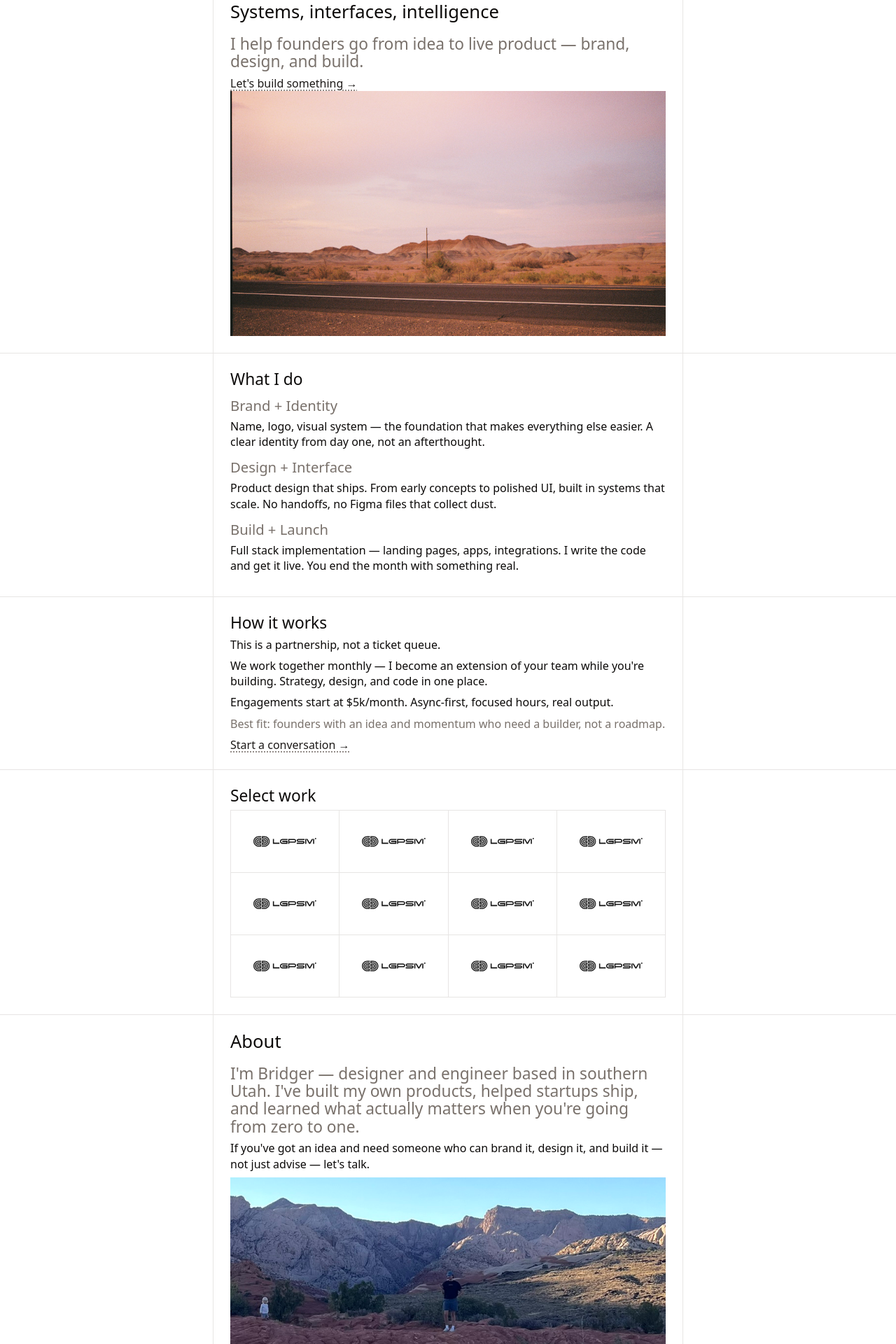
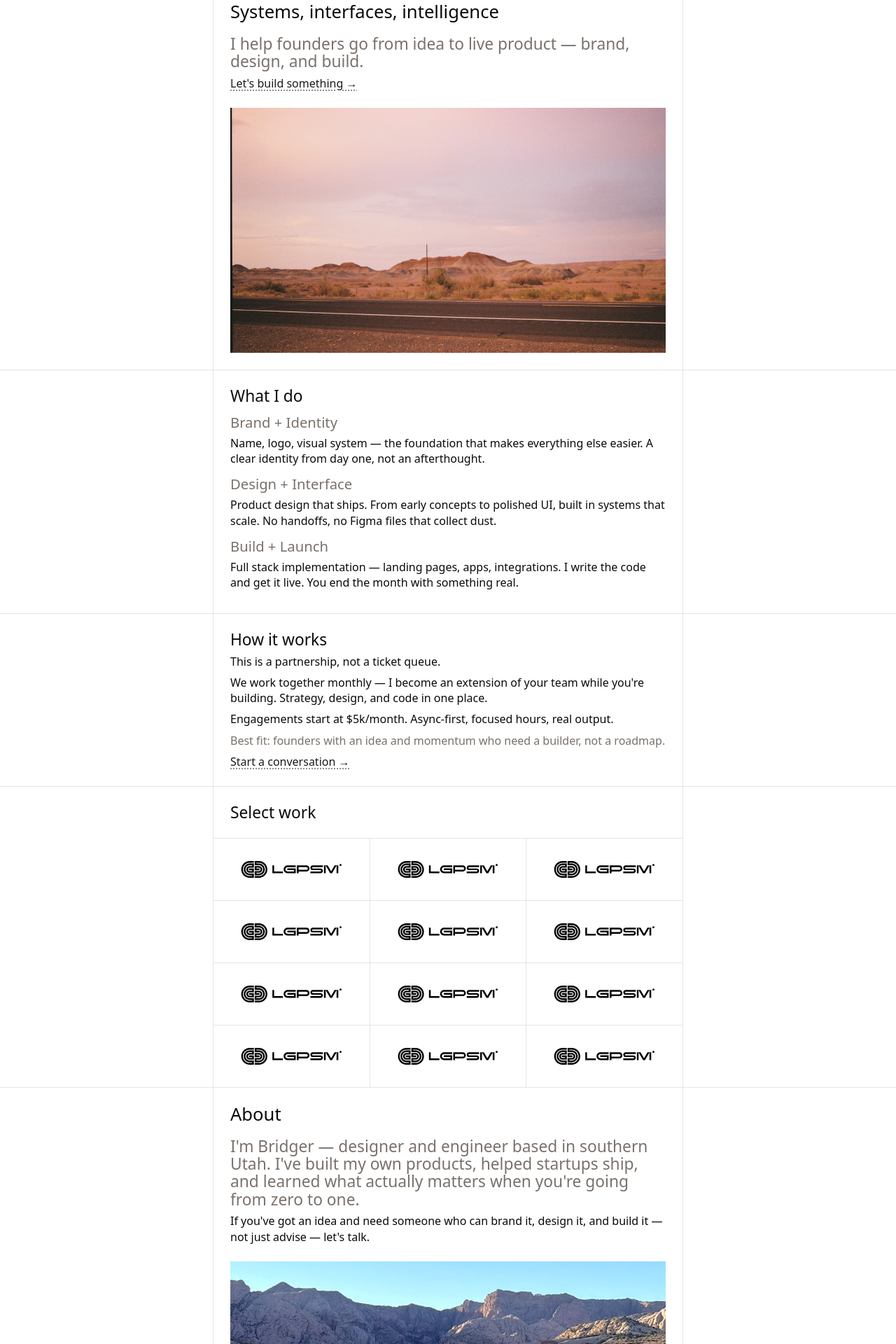
Before and after one commit to brijr/desert-codex, a Next.js app: page / in a window 1280 px wide. Shown: the part 80-2000 px from the top of the page at 70% size. Built offline with nearby package versions, Linux system fonts and the light colour scheme.

Commit message:
update homepage

```diff
--- a/app/page.tsx
+++ b/app/page.tsx
@@ -41,7 +41,7 @@ const Hero = () => {
         <Image
           src={HeroImage}
           alt="Hero Image"
-          className="aspect-video object-cover"
+          className="aspect-video object-cover mt-6"
           placeholder="blur"
         />
       </Container>
@@ -105,9 +105,9 @@ const HowItWorks = () => {
 const SelectWork = () => {
   return (
     <Section>
-      <Container>
-        <h3>Select work</h3>
-        <div className="grid grid-cols-2 sm:grid-cols-3 lg:grid-cols-4 border bg-border gap-px">
+      <Container className="!p-0">
+        <h3 className="px-4 py-4 sm:px-6 sm:pt-6">Select work</h3>
+        <div className="grid grid-cols-2 sm:grid-cols-3 border-t border-border bg-border gap-px">
           {clients.map((client) => (
             <Link
               key={client.name}
@@ -118,7 +118,7 @@ const SelectWork = () => {
               <Image
                 src={client.image}
                 alt={client.name}
-                className="h-6 dark:invert"
+                className="h-6 brightness-0 dark:brightness-100 dark:invert"
               />
             </Link>
           ))}
@@ -148,7 +148,7 @@ const About = () => {
         <Image
           src={AboutImage}
           alt="About Image"
-          className="aspect-video object-cover"
+          className="aspect-video object-cover mt-6"
           placeholder="blur"
         />
       </Container>
```
